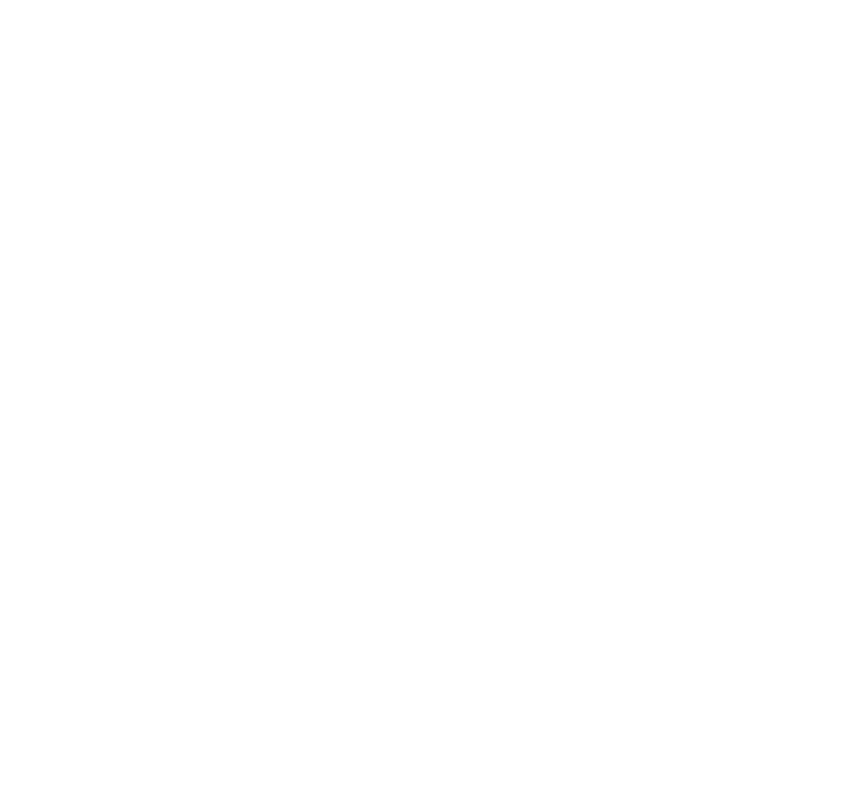
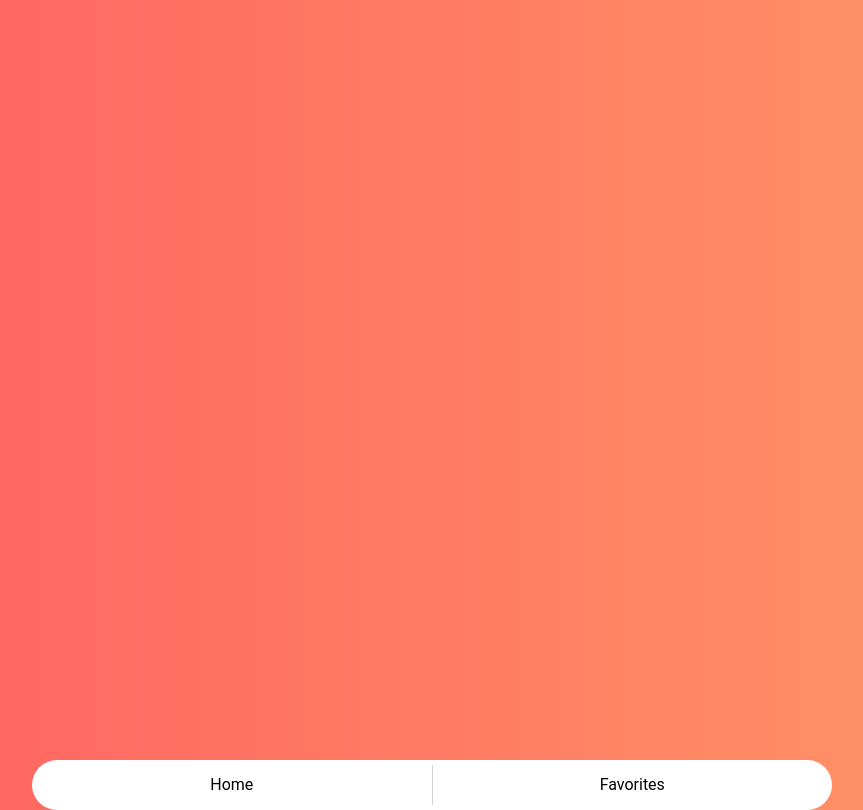
Before and after one commit to Zendrians/techTest1, a React (Create React App) app: page /favorites in a window 1280 px wide. Before the commit this address had no page. Shown: the whole page, without its empty margins (208-1071 px from the left). Built offline with nearby package versions, Linux system fonts and the light colour scheme; the HTML template or start-up script is replaced by a standard one.

Commit message:
Add base favlist

```diff
--- a/src/App.tsx
+++ b/src/App.tsx
@@ -1,6 +1,7 @@
 import React from "react";
 import { Routes, Route } from "react-router-dom";
 import DetailsContainer from "./modules/details/container/DetailsContainer";
+import FavortiesContainer from "./modules/favorites/container/FavoritesContainer";
 import HomeContainer from "./modules/home/container/HomeContainer";
 import LoginContainer from "./modules/login/container/LoginContainer";
 
@@ -10,6 +11,7 @@
       <Route path="/" element={<LoginContainer />} />
       <Route path="/home" element={<HomeContainer />} />
       <Route path="/details/:pkName" element={<DetailsContainer />} />
+      <Route path="/favorites" element={<FavortiesContainer />} />
     </Routes>
   );
 }
--- /dev/null
+++ b/src/modules/favorites/componets/FavoritesBox/FavoritesBox.scss
@@ -0,0 +1,26 @@
+.favoritesBox {
+  display: grid;
+  grid-template-columns: repeat(3, 1fr);
+  grid-auto-rows: 100px;
+  //   place-content: center;
+  place-items: center;
+  row-gap: 15px;
+  column-gap: 20px;
+  height: 750px;
+  width: 800px;
+  //   background-color: white;
+  border-radius: 30px;
+  overflow-y: auto;
+
+  &::-webkit-scrollbar {
+    background-color: none;
+    width: 4px;
+  }
+  &::-webkit-scrollbar-track {
+    background-color: none;
+  }
+  &::-webkit-scrollbar-thumb {
+    background-color: #00000044;
+    border-radius: 6px;
+  }
+}
--- /dev/null
+++ b/src/modules/favorites/componets/FavoritesBox/FavoritesBox.tsx
@@ -0,0 +1,15 @@
+import React from "react";
+import { getFavListFromStorage } from "../../../../utils/favListStorage";
+import PkTile from "../../../home/components/pkTile/PkTile";
+import "./FavoritesBox.scss";
+
+const FavortiesBox: React.FC = () => {
+  const generateFavsTiles = () => {
+    const favorites = getFavListFromStorage();
+    return favorites.map((pk, i) => <PkTile key={`${i}${pk.name}`} pk={pk} />);
+  };
+
+  return <div className="favoritesBox">{generateFavsTiles()}</div>;
+};
+
+export default FavortiesBox;
--- /dev/null
+++ b/src/modules/favorites/componets/FavoritesLayout/FavoritesLayout.scss
@@ -0,0 +1,6 @@
+.favoritesLayout {
+  display: grid;
+  grid-template-rows: 1fr 70px;
+  height: 100vh;
+  place-items: center;
+}
--- /dev/null
+++ b/src/modules/favorites/componets/FavoritesLayout/FavoritesLayout.tsx
@@ -0,0 +1,17 @@
+import React from "react";
+import BottomNav from "../../../../global/componets/bottomNav/BottomNav";
+import FavortiesBox from "../FavoritesBox/FavoritesBox";
+import "./FavoritesLayout.scss";
+
+const FavortiesLayout: React.FC = () => {
+  return (
+    <main className="favoritesLayout">
+      <section>
+        <FavortiesBox />
+      </section>
+      <BottomNav />
+    </main>
+  );
+};
+
+export default FavortiesLayout;
--- /dev/null
+++ b/src/modules/favorites/container/FavoritesContainer.tsx
@@ -0,0 +1,8 @@
+import React from "react";
+import FavortiesLayout from "../componets/FavoritesLayout/FavoritesLayout";
+
+const FavortiesContainer: React.FC = () => {
+  return <FavortiesLayout />;
+};
+
+export default FavortiesContainer;
--- a/src/modules/home/components/HomeLayout/HomeLayout.scss
+++ b/src/modules/home/components/HomeLayout/HomeLayout.scss
@@ -2,7 +2,6 @@
   display: grid;
   grid-template-rows: 1fr 70px;
   height: 100vh;
-  width: 100vw;
   place-items: center;
 
   &--pklist {
```
